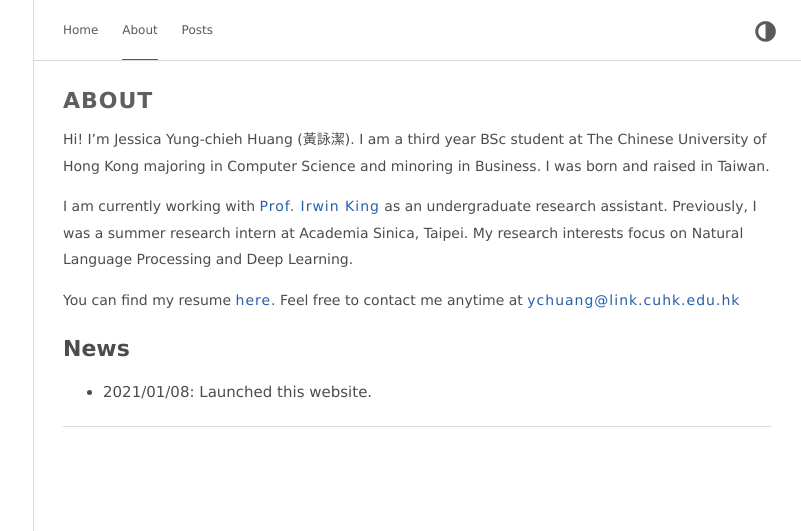
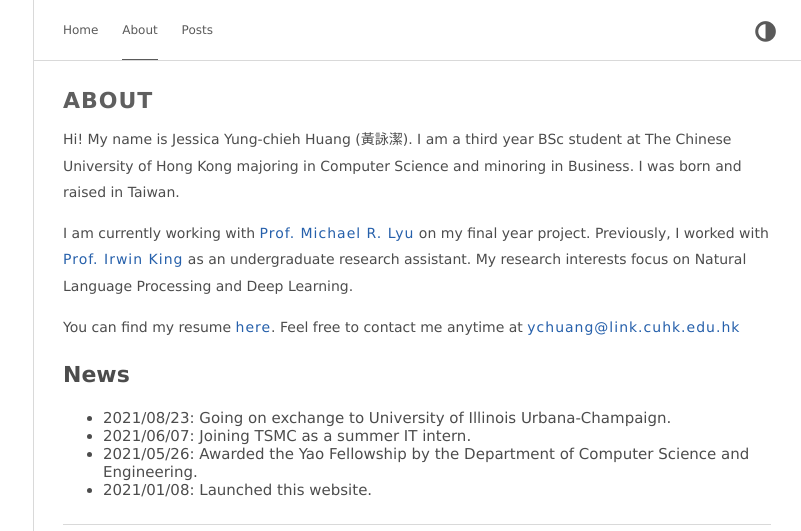
Before and after one commit to jessicahuang523/jessicahuang523.github.io, a plain HTML site: page about/index.html in a window 1280 px wide. Shown: the top 531 px of the page, 479-1280 px from the left. Drawn offline with Linux system fonts and the light colour scheme.

Commit message:
update news and fyp

```diff
--- a/about/index.html
+++ b/about/index.html
@@ -97,12 +97,15 @@
 
         </div>
 
-    <p>Hi! I&rsquo;m Jessica Yung-chieh Huang (黃詠潔). I am a third year BSc student at The Chinese University of Hong Kong majoring in Computer Science and minoring in Business. I was born and raised in Taiwan.</p>
-<p>I am currently working with <a href="https://www.cse.cuhk.edu.hk/irwin.king/home">Prof. Irwin King</a> as an undergraduate research assistant. Previously, I was a summer research intern at Academia Sinica, Taipei. My research interests focus on Natural Language Processing and Deep Learning.</p>
+    <p>Hi! My name is Jessica Yung-chieh Huang (黃詠潔). I am a third year BSc student at The Chinese University of Hong Kong majoring in Computer Science and minoring in Business. I was born and raised in Taiwan.</p>
+<p>I am currently working with <a href="https://www.cse.cuhk.edu.hk/lyu/home">Prof. Michael R. Lyu</a> on my final year project. Previously, I worked with <a href="https://www.cse.cuhk.edu.hk/irwin.king/home">Prof. Irwin King</a> as an undergraduate research assistant. My research interests focus on Natural Language Processing and Deep Learning.</p>
 <p>You can find my resume <a href="https://jessicahuang523.github.io/pdf/resume.pdf">here</a>.
 Feel free to contact me anytime at <a href="mailto:ychuang@link.cuhk.edu.hk">ychuang@link.cuhk.edu.hk</a></p>
 <h3 id="news">News</h3>
 <ul>
+<li>2021/08/23: Going on exchange to University of Illinois Urbana-Champaign.</li>
+<li>2021/06/07: Joining TSMC as a summer IT intern.</li>
+<li>2021/05/26: Awarded the Yao Fellowship by the Department of Computer Science and Engineering.</li>
 <li>2021/01/08: Launched this website.</li>
 </ul>
 
--- a/index.xml
+++ b/index.xml
@@ -16,7 +16,7 @@
       <pubDate>Thu, 28 Feb 2019 00:00:00 +0000</pubDate>
 
       <guid>https://jessicahuang523.github.io/about/</guid>
-      <description>Hi! I&amp;rsquo;m Jessica Yung-chieh Huang (黃詠潔). I am a third year BSc student at The Chinese University of Hong Kong majoring in Computer Science and minoring in Business.</description>
+      <description>Hi! My name is Jessica Yung-chieh Huang (黃詠潔). I am a third year BSc student at The Chinese University of Hong Kong majoring in Computer Science and minoring in Business.</description>
     </item>
 
   </channel>
```
